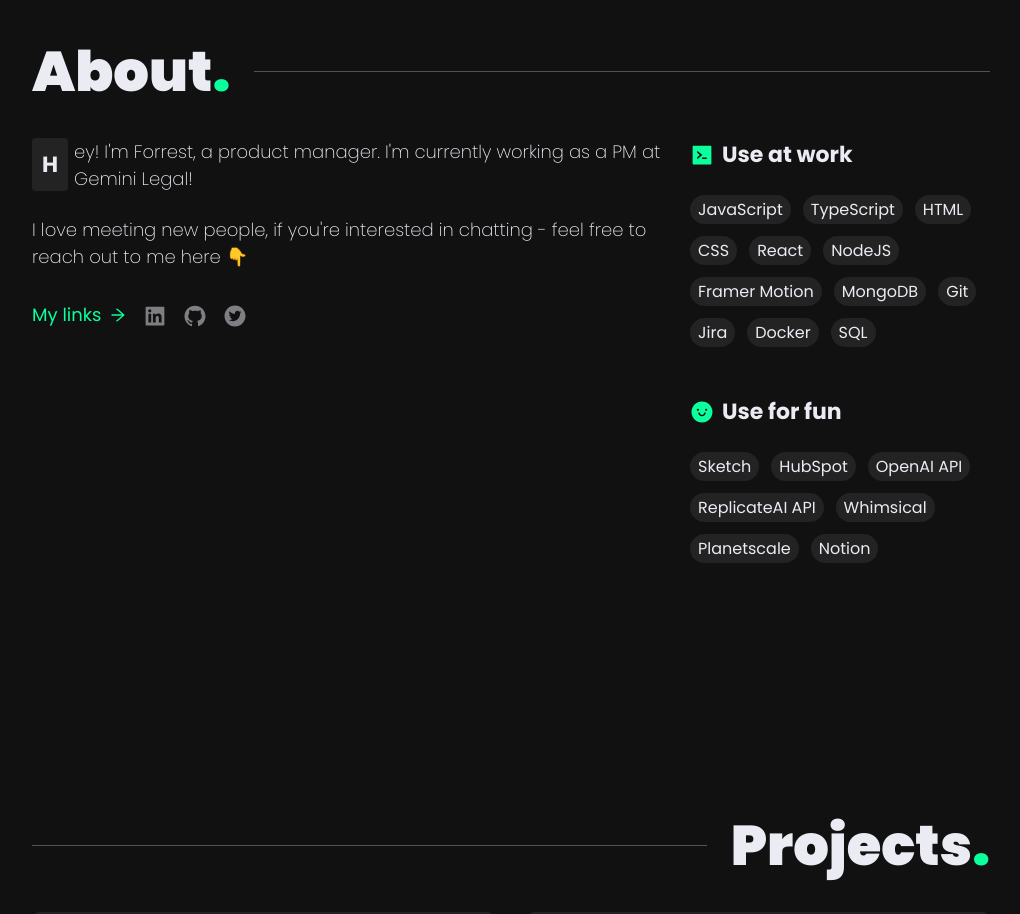
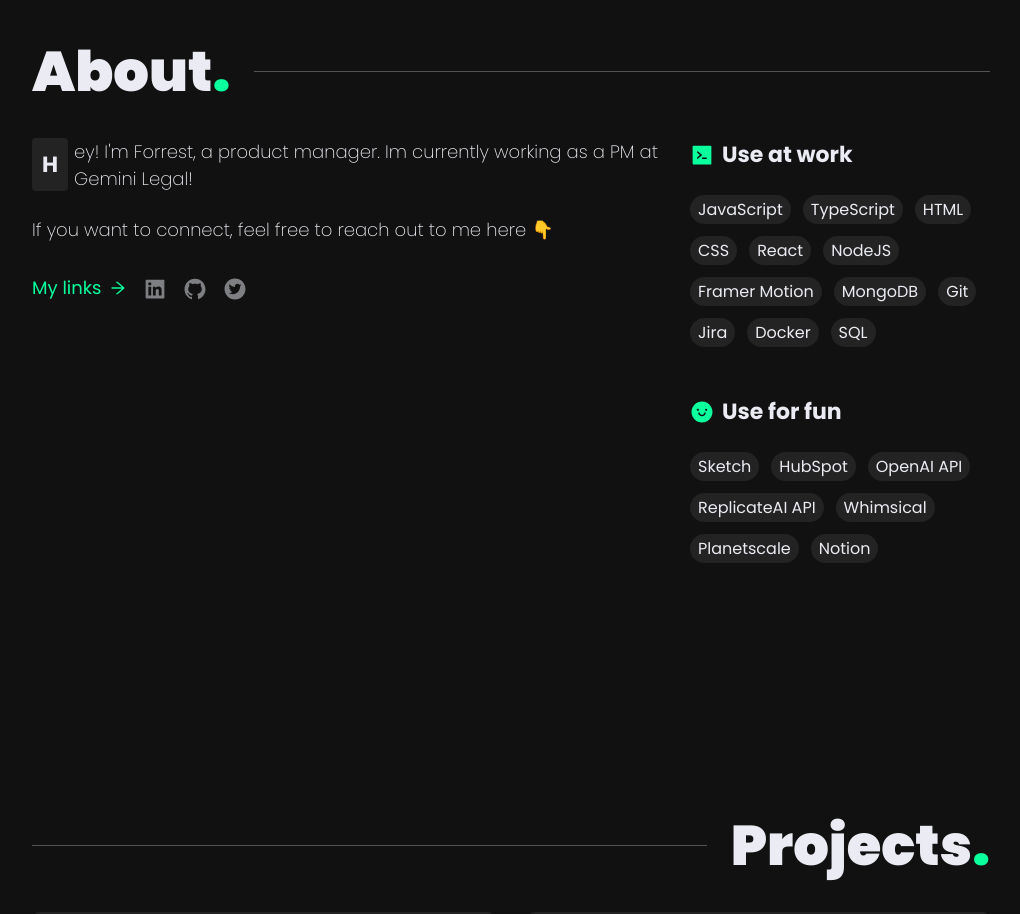
Before and after one commit to 4orrest/personal-portfolio, a Next.js app: page / in a window 1280 px wide. Shown: the part 840-1754 px from the top of the page, without its empty margins (159-1179 px from the left). Built offline with nearby package versions, Linux system fonts and the light colour scheme.

Commit message:
fixed bug

```diff
--- a/components/home/about/About.tsx
+++ b/components/home/about/About.tsx
@@ -13,14 +13,13 @@ export const About = () => {
         <div>
           <Reveal>
             <p className={`${styles.aboutText} ${styles.highlightFirstLetter}`}>
-              Hey! I&apos;m Forrest, a product manager. I'm currently working as
+              Hey! I&apos;m Forrest, a product manager. Im currently working as
               a PM at Gemini Legal!
             </p>
           </Reveal>
           <Reveal>
             <p className={styles.aboutText}>
-              I love meeting new people, if you're interested in chatting - feel
-              free to reach out to me here 👇
+              If you want to connect, feel free to reach out to me here 👇
             </p>
           </Reveal>
           <Reveal>
```
